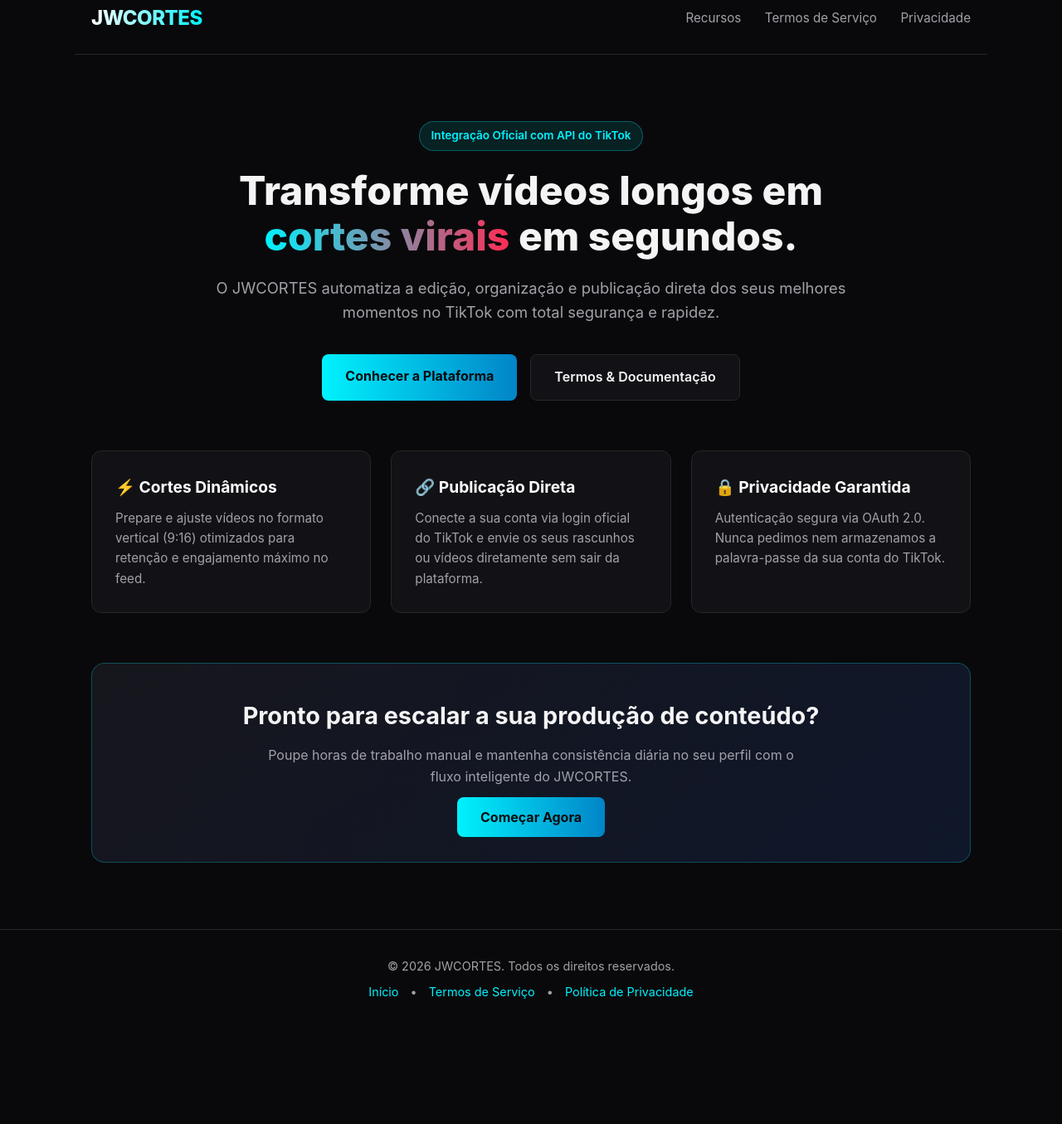
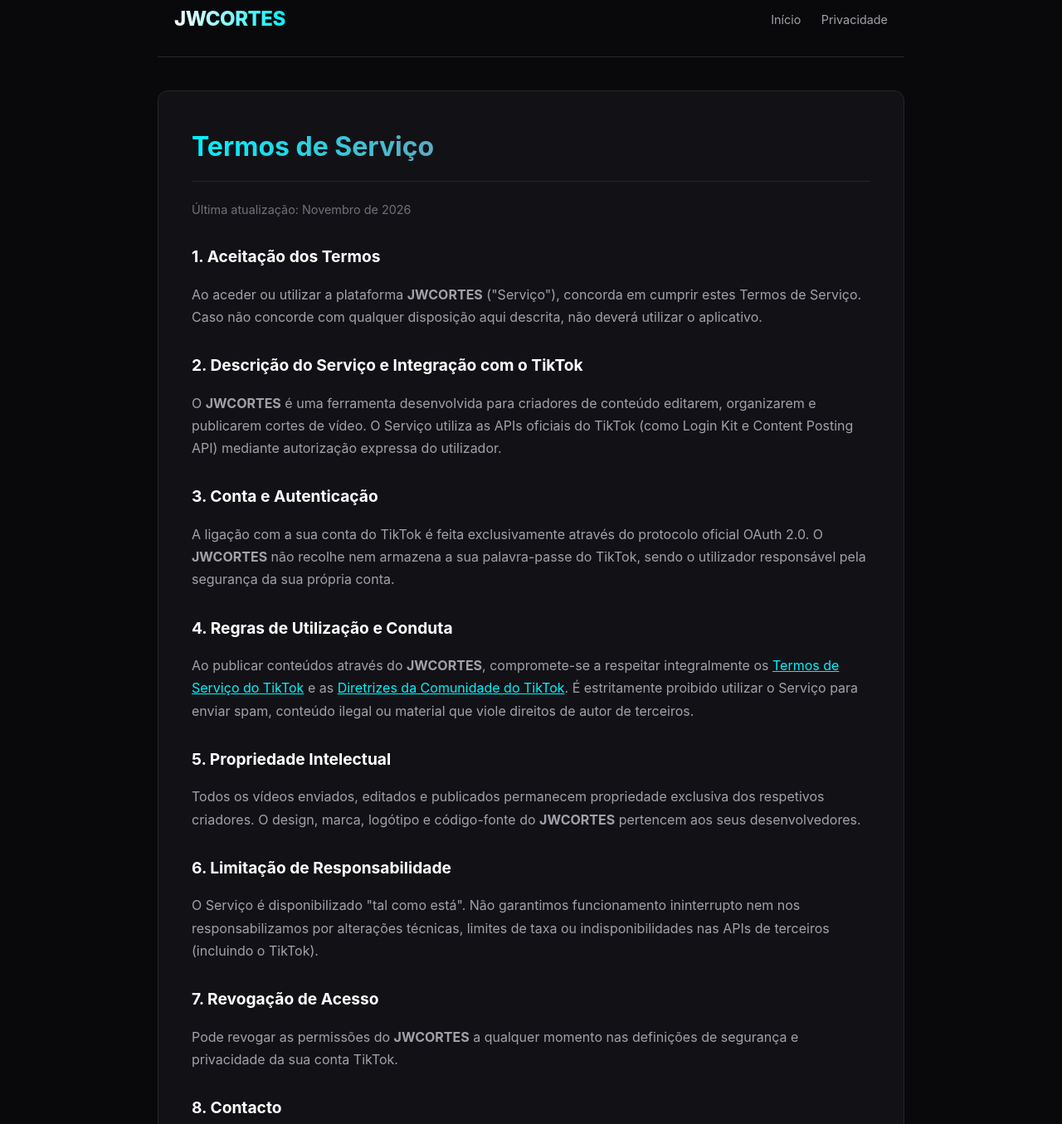
Before and after one commit to wilesjogos-bot/JWCORTES, a plain HTML site: page termos.html in a window 1280 px wide. Shown: the part 21-1376 px from the top of the page at 83% size. Before the commit the page ends 1260 px from the top, so only its background shows below. Drawn offline with Linux system fonts and the light colour scheme.

Commit message:
Update termos.html

```diff
--- a/termos.html
+++ b/termos.html
@@ -3,7 +3,7 @@
 <head>
     <meta charset="UTF-8">
     <meta name="viewport" content="width=device-width, initial-scale=1.0">
-    <title>JWCORTES — Edição e Publicação Inteligente de Cortes</title>
+    <title>Termos de Serviço — JWCORTES</title>
     <style>
         :root {
             --bg-dark: #09090b;
@@ -16,20 +16,20 @@
         }
         * {
             box-sizing: border-box;
-            margin: 0;
-            padding: 0;
         }
         body {
             font-family: -apple-system, BlinkMacSystemFont, "Segoe UI", Roboto, Helvetica, Arial, sans-serif;
+            line-height: 1.7;
+            color: var(--text-main);
             background-color: var(--bg-dark);
-            color: var(--text-main);
-            line-height: 1.6;
+            margin: 0;
+            padding: 0;
         }
         header {
             display: flex;
             justify-content: space-between;
             align-items: center;
-            max-width: 1100px;
+            max-width: 900px;
             margin: 0 auto;
             padding: 24px 20px;
             border-bottom: 1px solid var(--border-color);
@@ -41,182 +41,103 @@
             background: linear-gradient(90deg, #ffffff, var(--accent-cyan));
             -webkit-background-clip: text;
             -webkit-text-fill-color: transparent;
+            text-decoration: none;
         }
         nav a {
             color: var(--text-muted);
             text-decoration: none;
-            margin-left: 24px;
-            font-size: 0.95rem;
+            margin-left: 20px;
+            font-size: 0.9rem;
             transition: color 0.2s;
         }
         nav a:hover {
             color: #ffffff;
         }
-        .hero {
-            text-align: center;
-            max-width: 820px;
-            margin: 80px auto 60px;
-            padding: 0 20px;
+        .container {
+            max-width: 900px;
+            margin: 40px auto;
+            background: var(--bg-card);
+            padding: 40px;
+            border-radius: 12px;
+            border: 1px solid var(--border-color);
         }
-        .badge {
-            display: inline-block;
-            background: rgba(0, 242, 254, 0.1);
-            color: var(--accent-cyan);
-            border: 1px solid rgba(0, 242, 254, 0.3);
-            padding: 6px 14px;
-            border-radius: 999px;
-            font-size: 0.85rem;
-            font-weight: 600;
-            margin-bottom: 20px;
-        }
-        .hero h1 {
-            font-size: 3rem;
-            line-height: 1.15;
-            font-weight: 800;
-            margin-bottom: 20px;
-        }
-        .hero h1 span {
+        h1 {
             background: linear-gradient(90deg, var(--accent-cyan), var(--accent-pink));
             -webkit-background-clip: text;
             -webkit-text-fill-color: transparent;
+            margin-top: 0;
+            border-bottom: 1px solid var(--border-color);
+            padding-bottom: 14px;
+            font-size: 2rem;
         }
-        .hero p {
+        h2 {
+            margin-top: 28px;
+            color: #ffffff;
+            font-size: 1.2rem;
+        }
+        p, li {
             color: var(--text-muted);
-            font-size: 1.15rem;
-            margin-bottom: 36px;
         }
-        .cta-group {
-            display: flex;
-            justify-content: center;
-            gap: 16px;
-            flex-wrap: wrap;
+        a {
+            color: var(--accent-cyan);
         }
-        .btn-primary {
-            background: linear-gradient(90deg, var(--accent-cyan), #0284c7);
-            color: #09090b;
-            font-weight: 700;
-            padding: 14px 28px;
-            border-radius: 8px;
-            text-decoration: none;
-            transition: transform 0.2s, opacity 0.2s;
-        }
-        .btn-primary:hover {
-            transform: translateY(-2px);
-            opacity: 0.95;
-        }
-        .btn-secondary {
-            background: var(--bg-card);
-            color: var(--text-main);
-            border: 1px solid var(--border-color);
-            font-weight: 600;
-            padding: 14px 28px;
-            border-radius: 8px;
-            text-decoration: none;
-            transition: border-color 0.2s;
-        }
-        .btn-secondary:hover {
-            border-color: var(--accent-cyan);
-        }
-        .features {
-            max-width: 1100px;
-            margin: 60px auto;
-            padding: 0 20px;
-            display: grid;
-            grid-template-columns: repeat(auto-fit, minmax(280px, 1fr));
-            gap: 24px;
-        }
-        .card {
-            background: var(--bg-card);
-            border: 1px solid var(--border-color);
-            border-radius: 12px;
-            padding: 28px;
-        }
-        .card h3 {
-            font-size: 1.2rem;
-            margin-bottom: 10px;
-            color: #ffffff;
-        }
-        .card p {
-            color: var(--text-muted);
-            font-size: 0.95rem;
-        }
-        .promo-banner {
-            max-width: 1060px;
-            margin: 60px auto;
-            padding: 40px;
-            background: linear-gradient(135deg, #16161d 0%, #0f172a 100%);
-            border: 1px solid rgba(0, 242, 254, 0.25);
-            border-radius: 16px;
-            text-align: center;
-        }
-        .promo-banner h2 {
-            font-size: 1.8rem;
-            margin-bottom: 12px;
-        }
-        .promo-banner p {
-            color: var(--text-muted);
-            max-width: 650px;
-            margin: 0 auto 24px;
+        .date {
+            font-size: 0.9rem;
+            color: #71717a;
+            margin-bottom: 24px;
         }
         footer {
             border-top: 1px solid var(--border-color);
-            margin-top: 80px;
-            padding: 32px 20px;
+            margin-top: 60px;
             text-align: center;
-            color: var(--text-muted);
-            font-size: 0.9rem;
+            padding: 30px 20px;
+            color: #71717a;
+            font-size: 0.85rem;
         }
         footer a {
             color: var(--accent-cyan);
             text-decoration: none;
             margin: 0 10px;
         }
-        @media (max-width: 600px) {
-            .hero h1 { font-size: 2.2rem; }
-        }
     </style>
 </head>
 <body>
-
     <header>
-        <div class="logo">JWCORTES</div>
+        <a href="index.html" class="logo">JWCORTES</a>
         <nav>
-            <a href="#recursos">Recursos</a>
-            <a href="termos.html">Termos de Serviço</a>
+            <a href="index.html">Início</a>
             <a href="privacidade.html">Privacidade</a>
         </nav>
     </header>
 
-    <section class="hero">
-        <div class="badge">Integração Oficial com API do TikTok</div>
-        <h1>Transforme vídeos longos em <span>cortes virais</span> em segundos.</h1>
-        <p>O JWCORTES automatiza a edição, organização e publicação direta dos seus melhores momentos no TikTok com total segurança e rapidez.</p>
-        <div class="cta-group">
-            <a href="#recursos" class="btn-primary">Conhecer a Plataforma</a>
-            <a href="termos.html" class="btn-secondary">Termos & Documentação</a>
-        </div>
-    </section>
+    <div class="container">
+        <h1>Termos de Serviço</h1>
+        <p class="date">Última atualização: Novembro de 2026</p>
 
-    <section id="recursos" class="features">
-        <div class="card">
-            <h3>⚡ Cortes Dinâmicos</h3>
-            <p>Prepare e ajuste vídeos no formato vertical (9:16) otimizados para retenção e engajamento máximo no feed.</p>
-        </div>
-        <div class="card">
-            <h3>🔗 Publicação Direta</h3>
-            <p>Conecte a sua conta via login oficial do TikTok e envie os seus rascunhos ou vídeos diretamente sem sair da plataforma.</p>
-        </div>
-        <div class="card">
-            <h3>🔒 Privacidade Garantida</h3>
-            <p>Autenticação segura via OAuth 2.0. Nunca pedimos nem armazenamos a palavra-passe da sua conta do TikTok.</p>
-        </div>
-    </section>
+        <h2>1. Aceitação dos Termos</h2>
+        <p>Ao aceder ou utilizar a plataforma <strong>JWCORTES</strong> ("Serviço"), concorda em cumprir estes Termos de Serviço. Caso não concorde com qualquer disposição aqui descrita, não deverá utilizar o aplicativo.</p>
 
-    <section class="promo-banner">
-        <h2>Pronto para escalar a sua produção de conteúdo?</h2>
-        <p>Poupe horas de trabalho manual e mantenha consistência diária no seu perfil com o fluxo inteligente do JWCORTES.</p>
-        <a href="termos.html" class="btn-primary">Começar Agora</a>
-    </section>
+        <h2>2. Descrição do Serviço e Integração com o TikTok</h2>
+        <p>O <strong>JWCORTES</strong> é uma ferramenta desenvolvida para criadores de conteúdo editarem, organizarem e publicarem cortes de vídeo. O Serviço utiliza as APIs oficiais do TikTok (como Login Kit e Content Posting API) mediante autorização expressa do utilizador.</p>
+
+        <h2>3. Conta e Autenticação</h2>
+        <p>A ligação com a sua conta do TikTok é feita exclusivamente através do protocolo oficial OAuth 2.0. O <strong>JWCORTES</strong> não recolhe nem armazena a sua palavra-passe do TikTok, sendo o utilizador responsável pela segurança da sua própria conta.</p>
+
+        <h2>4. Regras de Utilização e Conduta</h2>
+        <p>Ao publicar conteúdos através do <strong>JWCORTES</strong>, compromete-se a respeitar integralmente os <a href="https://tiktok.com" target="_blank">Termos de Serviço do TikTok</a> e as <a href="https://tiktok.com" target="_blank">Diretrizes da Comunidade do TikTok</a>. É estritamente proibido utilizar o Serviço para enviar spam, conteúdo ilegal ou material que viole direitos de autor de terceiros.</p>
+
+        <h2>5. Propriedade Intelectual</h2>
+        <p>Todos os vídeos enviados, editados e publicados permanecem propriedade exclusiva dos respetivos criadores. O design, marca, logótipo e código-fonte do <strong>JWCORTES</strong> pertencem aos seus desenvolvedores.</p>
+
+        <h2>6. Limitação de Responsabilidade</h2>
+        <p>O Serviço é disponibilizado "tal como está". Não garantimos funcionamento ininterrupto nem nos responsabilizamos por alterações técnicas, limites de taxa ou indisponibilidades nas APIs de terceiros (incluindo o TikTok).</p>
+
+        <h2>7. Revogação de Acesso</h2>
+        <p>Pode revogar as permissões do <strong>JWCORTES</strong> a qualquer momento nas definições de segurança e privacidade da sua conta TikTok.</p>
+
+        <h2>8. Contacto</h2>
+        <p>Para suporte ou questões legais, entre em contacto através do e-mail: <strong>contato@jwcortes.com</strong></p>
+    </div>
 
     <footer>
         <p>&copy; 2026 JWCORTES. Todos os direitos reservados.</p>
@@ -226,6 +147,5 @@
             <a href="privacidade.html">Política de Privacidade</a>
         </p>
     </footer>
-
 </body>
 </html>
```
